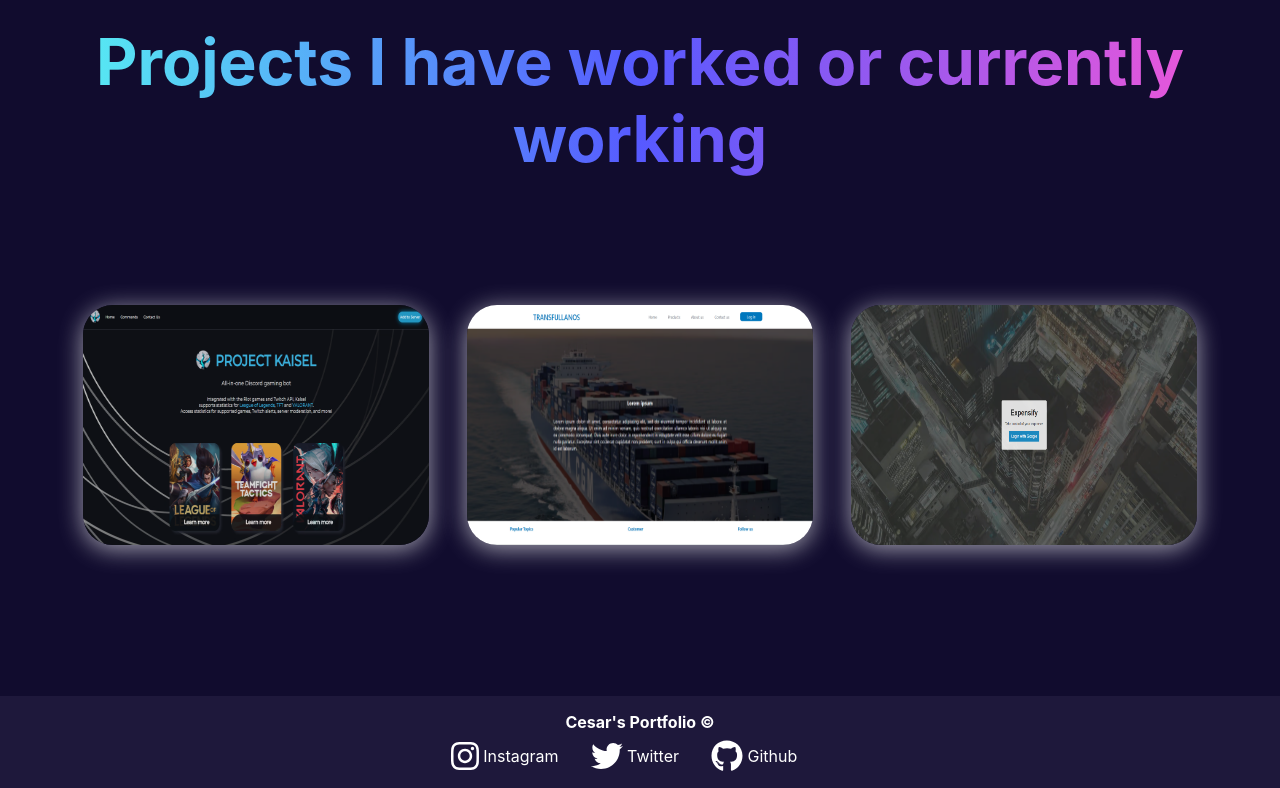
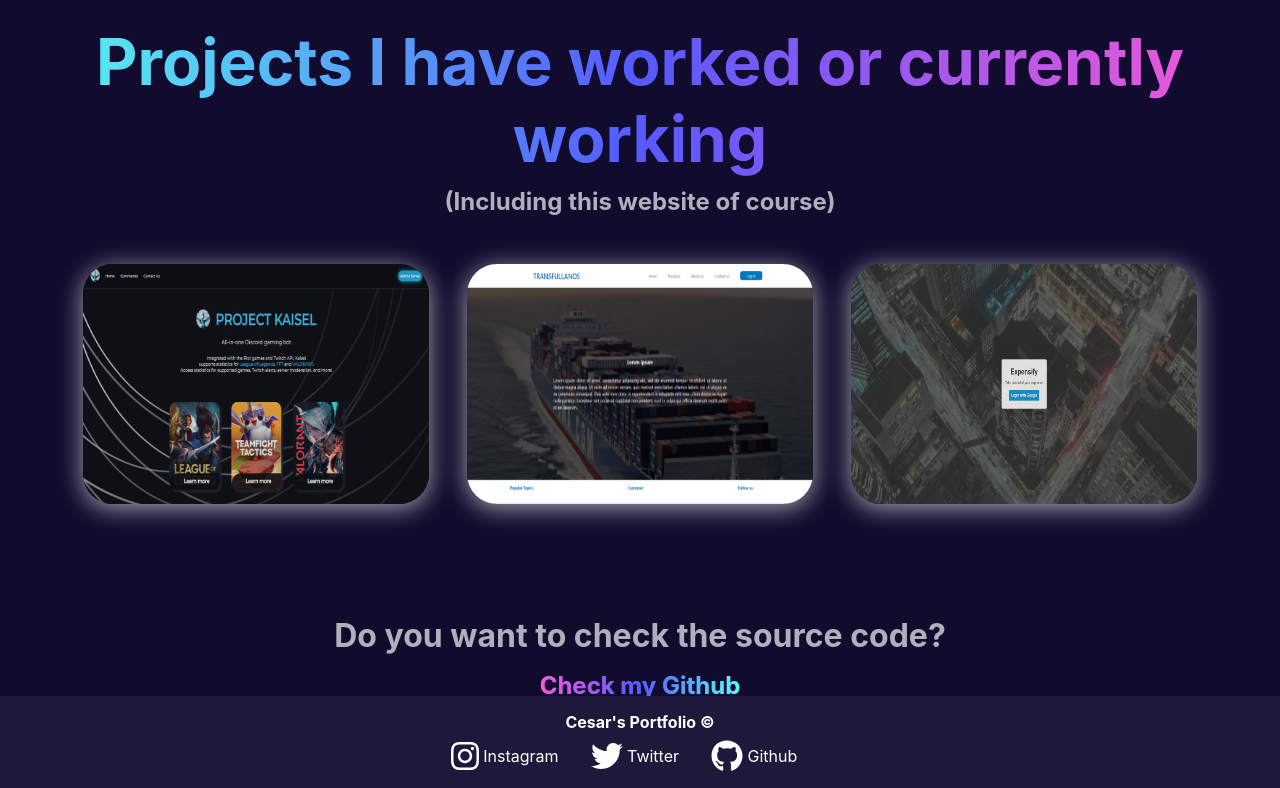
Before and after one commit to cedafiso0403/portafolio, a React (Create React App) app: page / in a window 1280 px wide. Shown: the part 1704-2492 px from the top of the page. Built offline with nearby package versions, Linux system fonts and the light colour scheme.

Commit message:
Extra changes

```diff
--- a/src/components/Projects.jsx
+++ b/src/components/Projects.jsx
@@ -7,11 +7,14 @@
             <div id="line-yellow" className="line"></div>
             <h2>My projects</h2>
             <h3>Projects I have worked or currently working</h3>
+            <h4>(Including this website of course)</h4>
             <div id="project-container">
                 <a herf="#"><div className='project-card-kaisel'></div></a>
                 <a herf="#"><div className='project-card-transfullanos'></div></a>
                 <a href="#"><div className='project-card-expensify'></div></a>
             </div>
+            <h4 id='source-code'>Do you want to check the source code?</h4>
+            <h4 id='github-link'><a href="#">Check my Github</a></h4>
         </section>
     );
 }
--- a/src/styles/home.css
+++ b/src/styles/home.css
@@ -354,6 +354,17 @@
     -webkit-text-fill-color: transparent;
     font-size: 4em;
     margin: auto;
+    margin-bottom: 0.15em;
+    text-align: center;
+}
+
+#aboutme-section h4{
+    background: rgba(255, 255, 255, 0.674);
+    background-size: 100% 10%;
+    -webkit-background-clip: text;
+    -webkit-text-fill-color: transparent;
+    font-size: 1.5em;
+    margin: auto;
     margin-bottom: 2em;
     text-align: center;
 }
@@ -364,6 +375,7 @@
     display: flex;
     flex-direction: row;
     justify-content: space-around;
+    margin-bottom: 7em;
 }
 
 #project-container a{
@@ -407,6 +419,17 @@
     background-size: 100% 100%;
 }
 
+#source-code{
+    margin-bottom: 0.5em !important;
+    font-size: 2em !important;
+}
+#github-link, #github-link a{
+    background: linear-gradient(-90deg,hsl(175, 100%, 67%),hsl(239, 100%, 67%), hsl(315, 100%, 67%)) !important;
+    background-size: 100% 10%;
+    -webkit-background-clip: text !important;
+    -webkit-text-fill-color: transparent !important;
+}
+
 
 @keyframes floating {
     0%{
```
